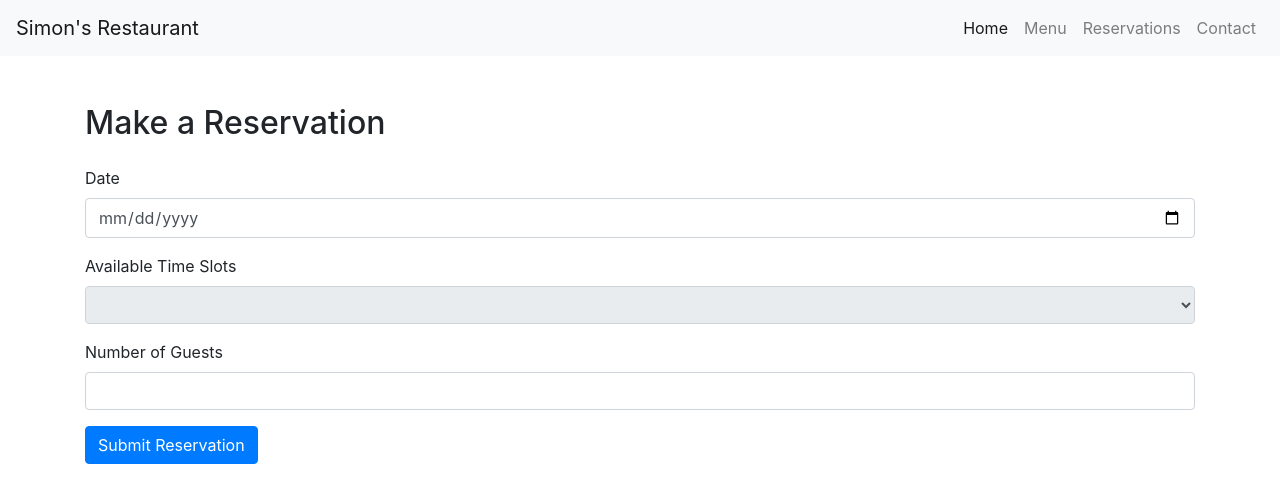
After one commit to SimonMertins/simons-restaurant, a Django app: template restaurant_booking/templates/reservations.html in a window 1280 px wide. The commit adds this page. Shown: the top 503 px of the page. Run offline with Django 5.2, Linux system fonts and the light colour scheme; the template is opened without the code that fills it, so the values that code supplies are empty; some libraries are stand-ins or nearby versions.

Commit message:
add base.html and reservations.html, problem with opening reservations in browser

```diff
--- /dev/null
+++ b/restaurant_booking/templates/base.html
@@ -0,0 +1,48 @@
+<!-- base.html -->
+
+<!DOCTYPE html>
+<html lang="en">
+<head>
+    <meta charset="UTF-8">
+    <meta http-equiv="X-UA-Compatible" content="IE=edge">
+    <meta name="viewport" content="width=device-width, initial-scale=1.0">
+    <title>{% block title %}Simon's Restaurant{% endblock %}</title>
+    <!-- Bootstrap CSS -->
+    <link rel="stylesheet" href="https://maxcdn.bootstrapcdn.com/bootstrap/4.0.0/css/bootstrap.min.css">
+    <!-- can add additional CSS stylesheets, meta tags, etc. here -->
+</head>
+<body>
+
+<nav class="navbar navbar-expand-lg navbar-light bg-light">
+    <a class="navbar-brand" href="{% url 'home' %}">Simon's Restaurant</a>
+    <button class="navbar-toggler" type="button" data-toggle="collapse" data-target="#navbarNav" aria-controls="navbarNav" aria-expanded="false" aria-label="Toggle navigation">
+        <span class="navbar-toggler-icon"></span>
+    </button>
+    <div class="collapse navbar-collapse" id="navbarNav">
+        <ul class="navbar-nav ml-auto">
+            <li class="nav-item active">
+                <a class="nav-link" href="{% url 'home' %}">Home <span class="sr-only">(current)</span></a>
+            </li>
+            <li class="nav-item">
+                <a class="nav-link" href="{% url 'menu' %}">Menu</a>
+            </li>
+            <li class="nav-item">
+                <a class="nav-link" href="{% url 'reservations' %}">Reservations</a>
+            </li>
+            <li class="nav-item">
+                <a class="nav-link" href="{% url 'contact' %}">Contact</a>
+            </li>
+        </ul>
+    </div>
+</nav>
+
+<!-- Content of the specific page will go here -->
+{% block content %}{% endblock %}
+
+<!-- Bootstrap JS dependencies -->
+<script src="https://code.jquery.com/jquery-3.2.1.slim.min.js"></script>
+<script src="https://cdnjs.cloudflare.com/ajax/libs/popper.js/1.12.9/umd/popper.min.js"></script>
+<script src="https://maxcdn.bootstrapcdn.com/bootstrap/4.0.0/js/bootstrap.min.js"></script>
+
+</body>
+</html>
--- /dev/null
+++ b/restaurant_booking/templates/reservations.html
@@ -0,0 +1,58 @@
+<!-- reservations.html -->
+
+{% extends 'base.html' %}
+
+{% block title %}Make a Reservation - Simon's Restaurant{% endblock %}
+
+{% block content %}
+<div class="container mt-5">
+    <h2 class="mb-4">Make a Reservation</h2>
+
+    <form id="reservationForm" method="post" action="{% url 'make_reservation' %}">
+        {% csrf_token %}
+
+        <div class="form-group">
+            <label for="inputDate">Date</label>
+            <input type="date" class="form-control" id="inputDate" name="inputDate" onchange="loadAvailableTimeSlots()" required>
+        </div>
+
+        <div class="form-group">
+            <label for="inputTime">Available Time Slots</label>
+            <select class="form-control" id="inputTime" name="inputTime" disabled required>
+                <!-- Available time slots will be dynamically loaded here -->
+            </select>
+        </div>
+
+        <div class="form-group">
+            <label for="inputGuests">Number of Guests</label>
+            <input type="number" class="form-control" id="inputGuests" name="inputGuests" min="1" max="10" required>
+        </div>
+
+        <button type="submit" class="btn btn-primary">Submit Reservation</button>
+    </form>
+</div>
+
+<script>
+    function loadAvailableTimeSlots() {
+        // Fetch available time slots based on the selected date and populate the dropdown
+        var selectedDate = document.getElementById('inputDate').value;
+        var timeSlotsDropdown = document.getElementById('inputTime');
+
+        // Make an AJAX request to your Django backend to get available time slots
+        // Update the 'options' of the 'timeSlotsDropdown' based on the response
+
+        // Example using dummy data for illustration
+        var dummyTimeSlots = ['12:00 PM', '1:00 PM', '6:00 PM', '7:00 PM'];
+        timeSlotsDropdown.innerHTML = '<option value="" disabled selected>Select a time</option>';
+
+        dummyTimeSlots.forEach(function (timeSlot) {
+            var option = document.createElement('option');
+            option.value = timeSlot;
+            option.text = timeSlot;
+            timeSlotsDropdown.add(option);
+        });
+
+        timeSlotsDropdown.disabled = false; // Enable the dropdown once time slots are loaded
+    }
+</script>
+{% endblock %}
--- a/restaurant_booking/templates/restaurant_booking/home.html
+++ b/restaurant_booking/templates/restaurant_booking/home.html
@@ -17,13 +17,13 @@
   <div class="collapse navbar-collapse" id="navbarNav">
     <ul class="navbar-nav ml-auto">
       <li class="nav-item active">
-        <a class="nav-link" href="#">Home <span class="sr-only">(current)</span></a>
+        <a class="nav-link" href="{% url 'home' %}">Home <span class="sr-only">(current)</span></a>
       </li>
       <li class="nav-item">
         <a class="nav-link" href="#">Menu</a>
       </li>
       <li class="nav-item">
-        <a class="nav-link" href="#">Reservations</a>
+        <a class="nav-link" href="{% url 'view_reservations' %}">Reservations</a>
       </li>
       <li class="nav-item">
         <a class="nav-link" href="#">Contact</a>
--- a/restaurant_booking/views.py
+++ b/restaurant_booking/views.py
@@ -67,6 +67,10 @@ def make_reservation(request):
     return redirect('available_time_slots')
 
 
+def view_reservations(request):
+    return render(request, 'restaurant_booking/reservations.html')
+
+
 def manage_bookings(request):
     # Implement logic to display and manage bookings
     # For demonstration purposes, let's fetch all bookings for the logged-in user
--- a/simons_restaurant/urls.py
+++ b/simons_restaurant/urls.py
@@ -19,10 +19,11 @@ from django.urls import path, include
 from restaurant_booking import views as restaurant_views
 
 urlpatterns = [
-    path('', restaurant_views.view_home, name='home'),  # Add a default home view
+    path('', restaurant_views.view_home, name='home'),
     path('available-time-slots/', restaurant_views.view_available_time_slots, name='available_time_slots'),
     path('make-reservation/', restaurant_views.make_reservation, name='make_reservation'),
     path('manage-bookings/', restaurant_views.manage_bookings, name='manage_bookings'),
-    path('register/', restaurant_views.register, name='register'),  # Add this line
+    path('register/', restaurant_views.register, name='register'),
+    path('reservations/', restaurant_views.view_reservations, name='view_reservations'),
     path('accounts/', include('django.contrib.auth.urls')),
 ]
```
